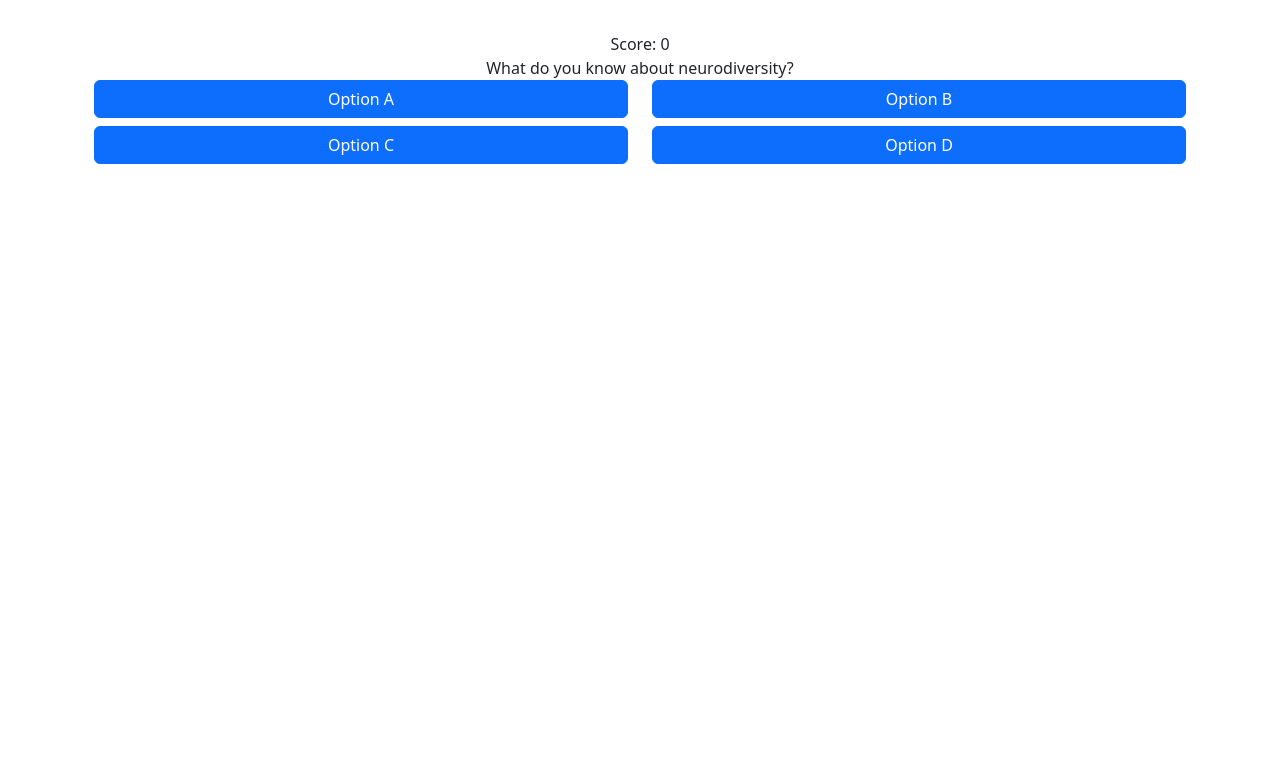
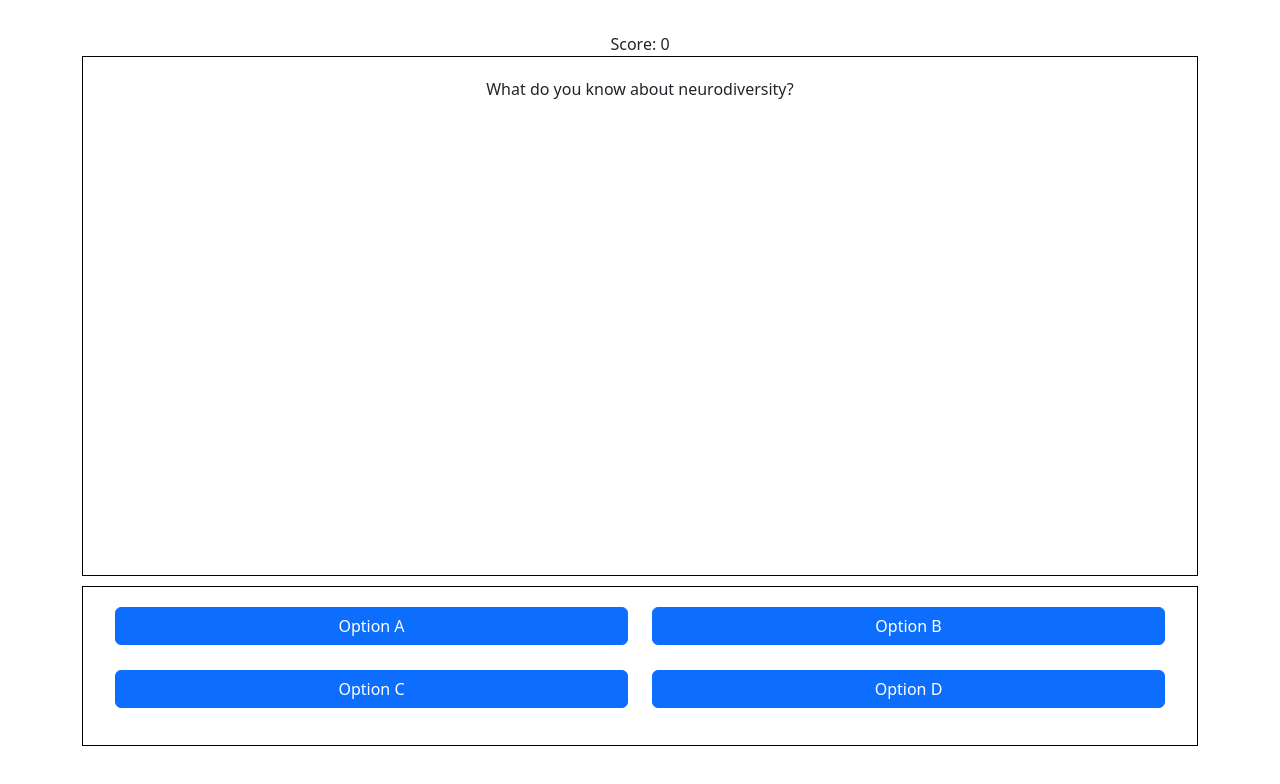
Before and after one commit to davidtopping02/lbg-game-jam-perspectrum, a React (Vite) app: page / in a window 1280 px wide. Shown: the top 784 px of the page. Built offline with nearby package versions, Linux system fonts and the light colour scheme.

Commit message:
some boxes added

```diff
--- a/src/Components/Questions/Question1/Question1.jsx
+++ b/src/Components/Questions/Question1/Question1.jsx
@@ -6,23 +6,23 @@ const Question1 = ({incrementScore}) => {
   return (
     <div>
       <div className="container">
-        <div className="row" id="question">
+        <div className="row" id="question" style={{ height: '65vh', backgroundColor: 'white', border: '1px solid black', padding: '20px', marginBottom: '10px' }}>
           <div className="col-12">
             What do you know about neurodiversity?
           </div>
         </div>
-        <div className="row" id="answer">
+        <div className="row" id="answer" style={{ height: '20vh', backgroundColor: 'white', border: '1px solid black', padding: '20px' }}>
           <div className="col-6">
-            <Button className="w-100">Option A</Button>
+            <Button className="w-100 mb-2">Option A</Button>
           </div>
           <div className="col-6">
-            <Button className="w-100" onClick={incrementScore}>Option B</Button>
+            <Button className="w-100 mb-2" onClick={incrementScore}>Option B</Button>
           </div>
-          <div className="col-6 mt-2">
+          <div className="col-6">
             <Button className="w-100">Option C</Button>
           </div>
-          <div className="col-6 mt-2">
-            <Button className="w-100">Option D</Button>
+          <div className="col-6">
+            <Button className="w-100" onClick={incrementScore}>Option D</Button>
           </div>
         </div>
       </div>
```
